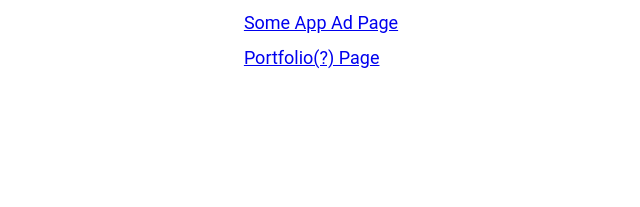
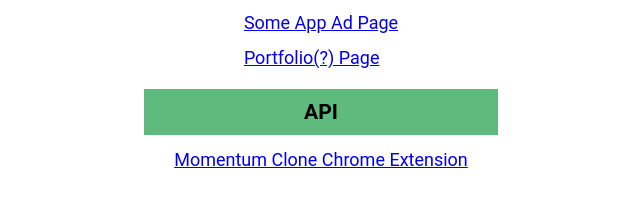
Before and after one commit to ksenia-nesytova/ksenia-nesytova.github.io, a plain HTML site: page index.html in a window 1280 px wide. Shown: the part 133-340 px from the top of the page, without its empty margins (319-959 px from the left). Drawn offline with Linux system fonts and the light colour scheme.

Commit message:
added new link

```diff
--- a/index.html
+++ b/index.html
@@ -17,6 +17,12 @@
           </li>
         </ul>
       </div>
+      <div>
+        <h3>API</h3>
+        <ul>
+          <li><a href="https://ksenia-nesytova.github.io/Momentum-clone/">Momentum Clone Chrome Extension</a></li>
+        </ul>
+      </div>
     </main>
   </body>
 </html>
```
